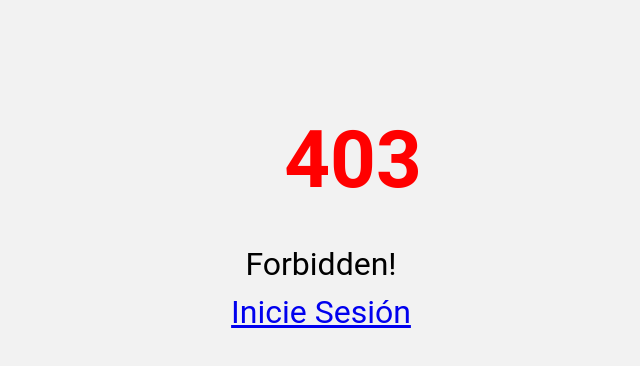
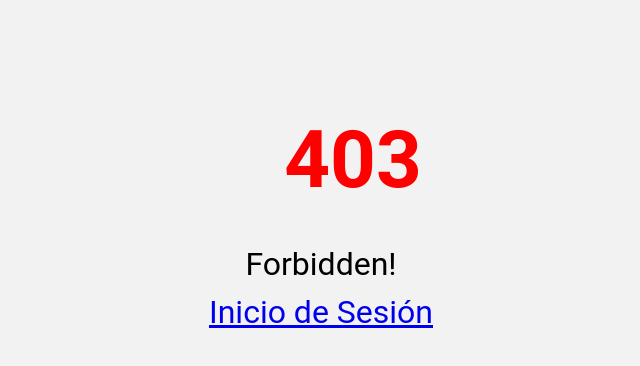
Before and after one commit to adal13/project-palace-pr, a Vue app: page /forbidden in a window 1280 px wide. Shown: the top 366 px of the page, without its empty margins (319-959 px from the left). Built offline with nearby package versions, Linux system fonts and the light colour scheme; no server answers; what vue-sweetalert2 would draw is missing.

Commit message:
redireccion forbbiden

```diff
--- a/src/components/error/error403.vue
+++ b/src/components/error/error403.vue
@@ -2,7 +2,7 @@
      <div class="forbidden">
           <h1>403</h1>
           <p>Forbidden!</p>
-          <router-link to="/">Inicie Sesión</router-link>
+          <router-link to="/">Inicio de Sesión</router-link>
      </div>
 </template>
 
--- a/src/router/router.ts
+++ b/src/router/router.ts
@@ -1,6 +1,8 @@
 import { RouteRecordRaw, createRouter, createWebHistory } from 'vue-router'
 import login from '../view/login.vue'
 import { usedataStore } from '../store/datoUsuario';
+import Cookies from 'universal-cookie';
+const cookies = new Cookies({ path: '/' });
 
 const routes: RouteRecordRaw[] = [
   {
@@ -82,7 +84,9 @@ const router = createRouter({
 router.beforeEach((to, _from, next) => {
 
   const dataStore = usedataStore();
-  const isLoggedInValue = dataStore.isLoggedIn;
+
+  // const isLoggedInValue = dataStore.isLoggedIn;
+  const isLoggedInValue = cookies.get('isLoggedIn')
   const isRole = dataStore.role
 
   type RolePaths = {
--- a/src/store/datoUsuario.ts
+++ b/src/store/datoUsuario.ts
@@ -3,7 +3,7 @@ import { credential, IduserIAM, IdUsuario, secretUserIAM, userResponsible } from
 // import { IdUsuario } from '../types';
 // import Cookies from 'js-cookie'
 import Cookies from 'universal-cookie';
-const cookies = new Cookies(null, { path: '/' });
+const cookies = new Cookies({ path: '/' });
 export const usedataStore = defineStore({
     id: 'datos',
     state: () => ({
```
